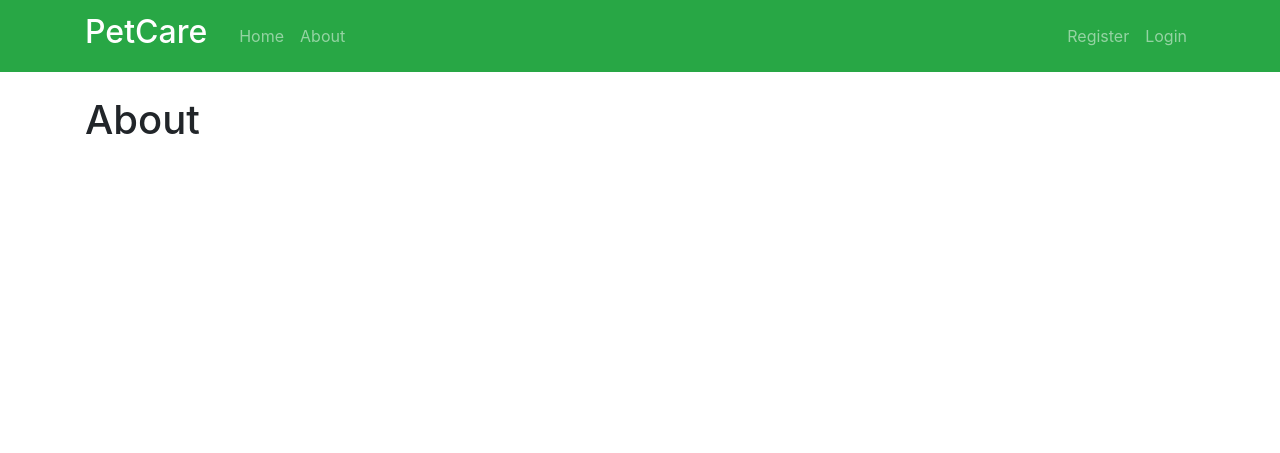
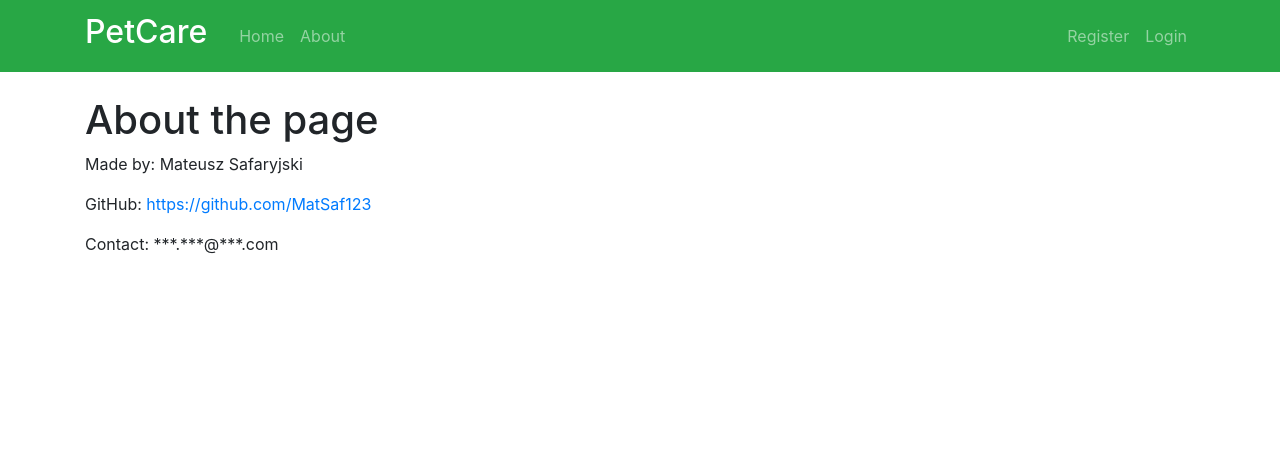
Before and after one commit to MatSaf123/pet-care-app, a Django app: page /about/ in a window 1280 px wide. Shown: the top 453 px of the page. Run offline with Django 3.2, Linux system fonts and the light colour scheme; some libraries are stand-ins or nearby versions.

Commit message:
Add temporary about page

```diff
--- a/templates/posts/about.html
+++ b/templates/posts/about.html
@@ -1,4 +1,7 @@
 {% extends "base.html" %}
 {% block content %}
-    <h1>About</h1>
+    <h1>About the page</h1>
+    <p>Made by: Mateusz Safaryjski</p>
+    <p>GitHub: <a href="https://github.com/MatSaf123">https://github.com/MatSaf123</a></p>
+    <p>Contact: ***.***@***.com</p>
 {% endblock content %}
```
